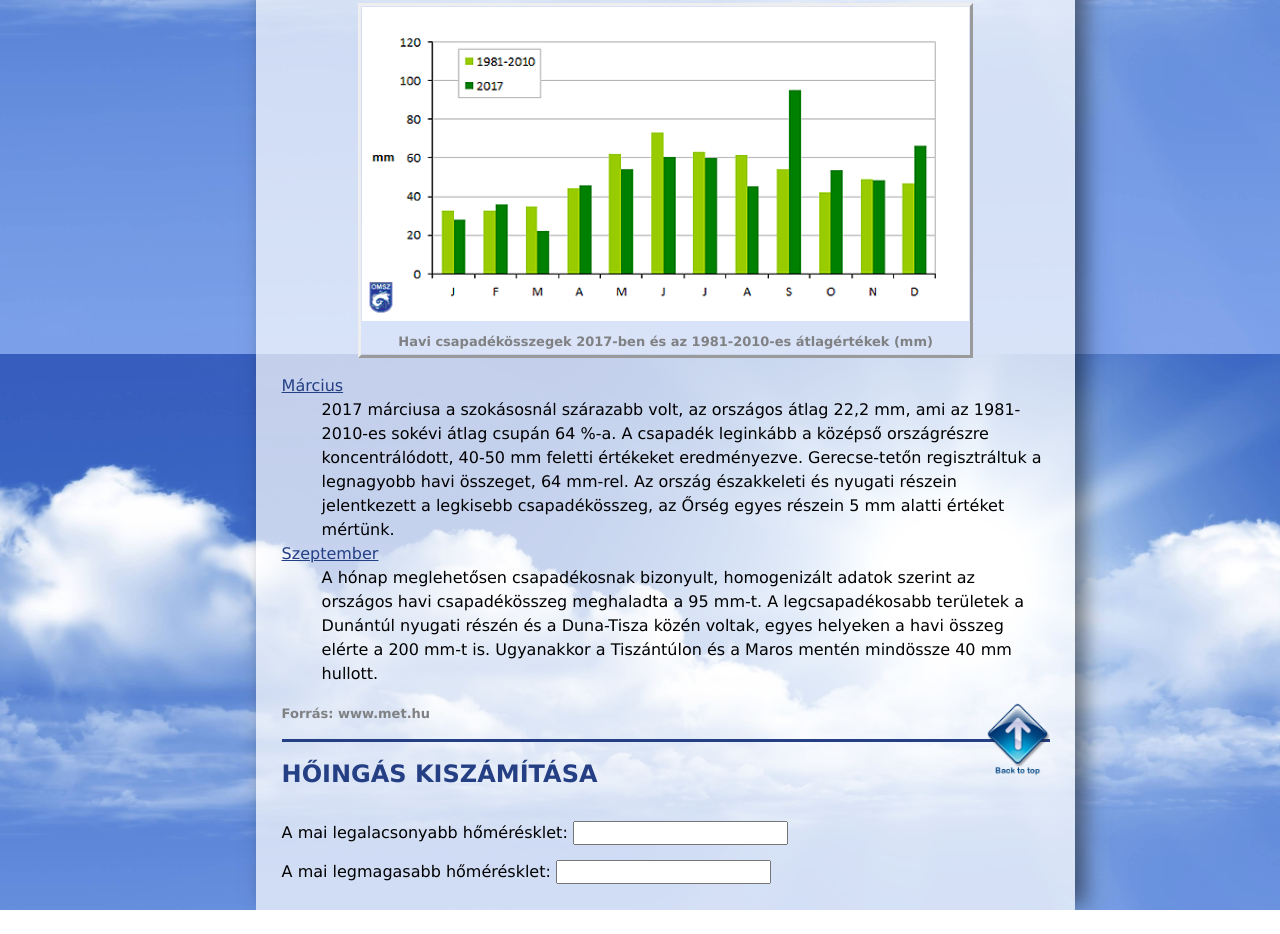
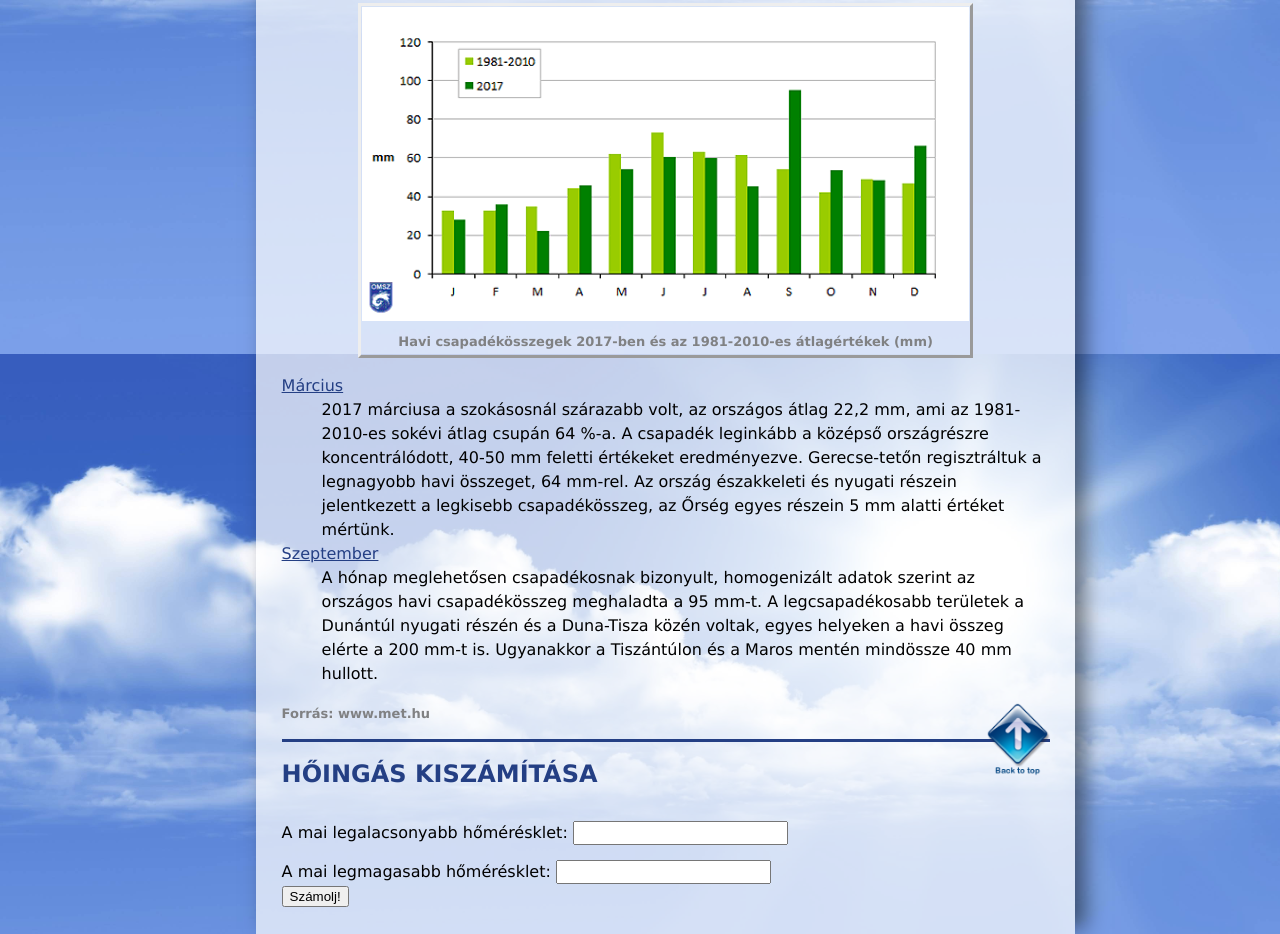
Before and after one commit to martin5021/Idojaras_git_dolgozat_F-ge-Martin, a plain HTML site: page index.html in a window 1280 px wide. Shown: the part 1246-2180 px from the top of the page. Before the commit the page ends 2156 px from the top, so only its background shows below. Drawn offline with Linux system fonts and the light colour scheme.

Commit message:
23. Legvégső módosítások

```diff
--- a/index.html
+++ b/index.html
@@ -83,6 +83,10 @@
 
     <label>A mai legmagasabb hőmérésklet:</label>
     <input type="text" name="mai legmagasabb homerseklet">
+
+    <br>
+
+    <button type="submit" value="Számolj">Számolj!</button>
 </form>
 
     </div>
```
